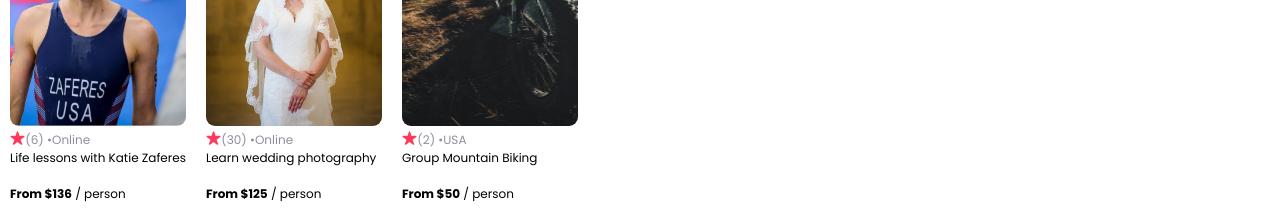
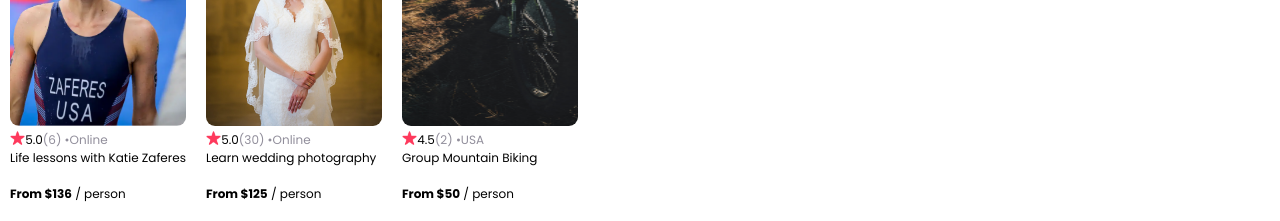
Before and after one commit to dRect911/learning-reactjs, a React (Vite) app in the folder air-bnb-clone/: page / in a window 1280 px wide. Shown: the part 900-1121 px from the top of the page. Built offline with nearby package versions, Linux system fonts and the light colour scheme.

Commit message:
use of spread object to pass props to the component

```diff
--- a/air-bnb-clone/src/App.jsx
+++ b/air-bnb-clone/src/App.jsx
@@ -8,16 +8,13 @@ import data from './components/data'
 
 function App() {
 
-  const cards = data.map(card => {
-    return <Card
-      img={card.img}
-      rate={card.rate}
-      reviews={card.reviews}
-      location={card.location}
-      title={card.title}
-      cost={card.cost}
-      openSpots={card.openSpots}
-rate/>
+  const cards = data.map(item => {
+    return (
+      <Card
+      key={item.id}
+      {...item}
+      />
+    )
   });
 
   return (
```
